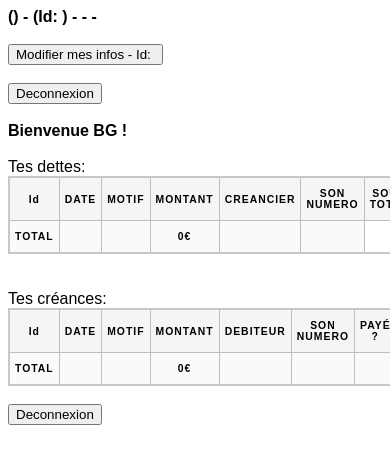
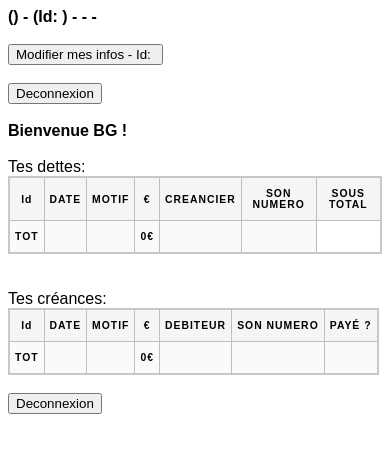
Before and after one commit to PaulFl/html, a PHP site: page /tresorerie/password_verif.php in a window 390 px wide; the page is wider, and only the part inside the window is pictured. Shown: the top 464 px of that part. Run offline with PHP 8.4, Linux system fonts and the light colour scheme; the visitor is signed in with stand-in values (Sample User, id 1); data that the repository does not hold is empty.

Commit message:
imporved responsivness

```diff
--- /dev/null
+++ b/tresorerie/minimal-table-responsive.css
@@ -0,0 +1,87 @@
+html {
+    font-family: sans-serif;
+}
+
+table {
+    border-collapse: collapse;
+    border: 2px solid rgb(200,200,200);
+    letter-spacing: 1px;
+    font-size: 0.8rem;
+}
+
+td, th {
+    border: 1px solid rgb(190,190,190);
+    padding: 10px 20px;
+}
+
+th {
+    background-color: rgb(235,235,235);
+}
+
+td {
+    text-align: center;
+}
+
+tr:nth-child(even) td {
+    background-color: rgb(250,250,250);
+}
+
+tr:nth-child(odd) td {
+    background-color: rgb(245,245,245);
+}
+
+caption {
+    padding: 10px;
+}
+
+label span
+{
+    display: inline-block;
+    text-align: left;
+    width: 68px;
+}
+
+@media (max-width: 800px) {
+    html {
+        font-family: sans-serif;
+    }
+
+    table {
+        border-collapse: collapse;
+        border: 2px solid rgb(200,200,200);
+        letter-spacing: 1px;
+        font-size: 0.65rem;
+    }
+
+    td, th {
+        border: 1px solid rgb(190,190,190);
+        padding: 10px 5px;
+    }
+
+    th {
+        background-color: rgb(235,235,235);
+    }
+
+    td {
+        text-align: center;
+    }
+
+    tr:nth-child(even) td {
+        background-color: rgb(250,250,250);
+    }
+
+    tr:nth-child(odd) td {
+        background-color: rgb(245,245,245);
+    }
+
+    caption {
+        padding: 10px;
+    }
+
+    label span
+    {
+        display: inline-block;
+        text-align: left;
+        width: 68px;
+    }
+}
--- a/tresorerie/minimal-table.css
+++ b/tresorerie/minimal-table.css
@@ -40,48 +40,3 @@ label span
     text-align: left;
     width: 68px;
 }
-
-@media (max-width: 800px) {
-    html {
-        font-family: sans-serif;
-    }
-
-    table {
-        border-collapse: collapse;
-        border: 2px solid rgb(200,200,200);
-        letter-spacing: 1px;
-        font-size: 0.65rem;
-    }
-
-    td, th {
-        border: 1px solid rgb(190,190,190);
-        padding: 10px 5px;
-    }
-
-    th {
-        background-color: rgb(235,235,235);
-    }
-
-    td {
-        text-align: center;
-    }
-
-    tr:nth-child(even) td {
-        background-color: rgb(250,250,250);
-    }
-
-    tr:nth-child(odd) td {
-        background-color: rgb(245,245,245);
-    }
-
-    caption {
-        padding: 10px;
-    }
-
-    label span
-    {
-        display: inline-block;
-        text-align: left;
-        width: 68px;
-    }
-}
--- a/tresorerie/password_verif.php
+++ b/tresorerie/password_verif.php
@@ -13,7 +13,7 @@
     <meta name="viewport" content="width=device-width, initial-scale=1.0">
     <title>Trésorerie X3 - Bienvenue BG !</title>
 </head>
-<link href="minimal-table.css" rel="stylesheet" type="text/css">
+<link href="minimal-table-responsive.css" rel="stylesheet" type="text/css">
 <body>
 <?php
 session_start();
@@ -64,7 +64,7 @@ GROUP BY users.id ORDER BY users.id');
     echo "<b>MOTIF</b>";
     echo "</td>";
     echo "<td>";
-    echo "<b>MONTANT</b>";
+    echo "<b>€</b>";
     echo "</td>";
     echo "<td>";
     echo "<b>CREANCIER</b>";
@@ -119,7 +119,7 @@ GROUP BY users.id ORDER BY users.id');
 
     echo "<tr>";
     echo "<td>";
-    echo "<b>TOTAL</b>";
+    echo "<b>TOT</b>";
     echo "</td>";
     echo "<td>";
     echo "<b> </b>";
@@ -155,7 +155,7 @@ GROUP BY users.id ORDER BY users.id');
     echo "<b>MOTIF</b>";
     echo "</td>";
     echo "<td>";
-    echo "<b>MONTANT</b>";
+    echo "<b>€</b>";
     echo "</td>";
     echo "<td>";
     echo "<b>DEBITEUR</b>";
@@ -199,7 +199,7 @@ GROUP BY users.id ORDER BY users.id');
 
     echo "<tr>";
     echo "<td>";
-    echo "<b>TOTAL</b>";
+    echo "<b>TOT</b>";
     echo "</td>";
     echo "<td>";
     echo "<b> </b>";
@@ -287,7 +287,7 @@ GROUP BY users.id ORDER BY users.id');
             echo "<b>MOTIF</b>";
             echo "</td>";
             echo "<td>";
-            echo "<b>MONTANT</b>";
+            echo "<b>€</b>";
             echo "</td>";
             echo "<td>";
             echo "<b>CREANCIER</b>";
@@ -342,7 +342,7 @@ GROUP BY users.id ORDER BY users.id');
 
             echo "<tr>";
             echo "<td>";
-            echo "<b>TOTAL</b>";
+            echo "<b>TOT</b>";
             echo "</td>";
             echo "<td>";
             echo "<b> </b>";
@@ -378,7 +378,7 @@ GROUP BY users.id ORDER BY users.id');
             echo "<b>MOTIF</b>";
             echo "</td>";
             echo "<td>";
-            echo "<b>MONTANT</b>";
+            echo "<b>€</b>";
             echo "</td>";
             echo "<td>";
             echo "<b>DEBITEUR</b>";
@@ -422,7 +422,7 @@ GROUP BY users.id ORDER BY users.id');
 
             echo "<tr>";
             echo "<td>";
-            echo "<b>TOTAL</b>";
+            echo "<b>TOT</b>";
             echo "</td>";
             echo "<td>";
             echo "<b> </b>";
```
